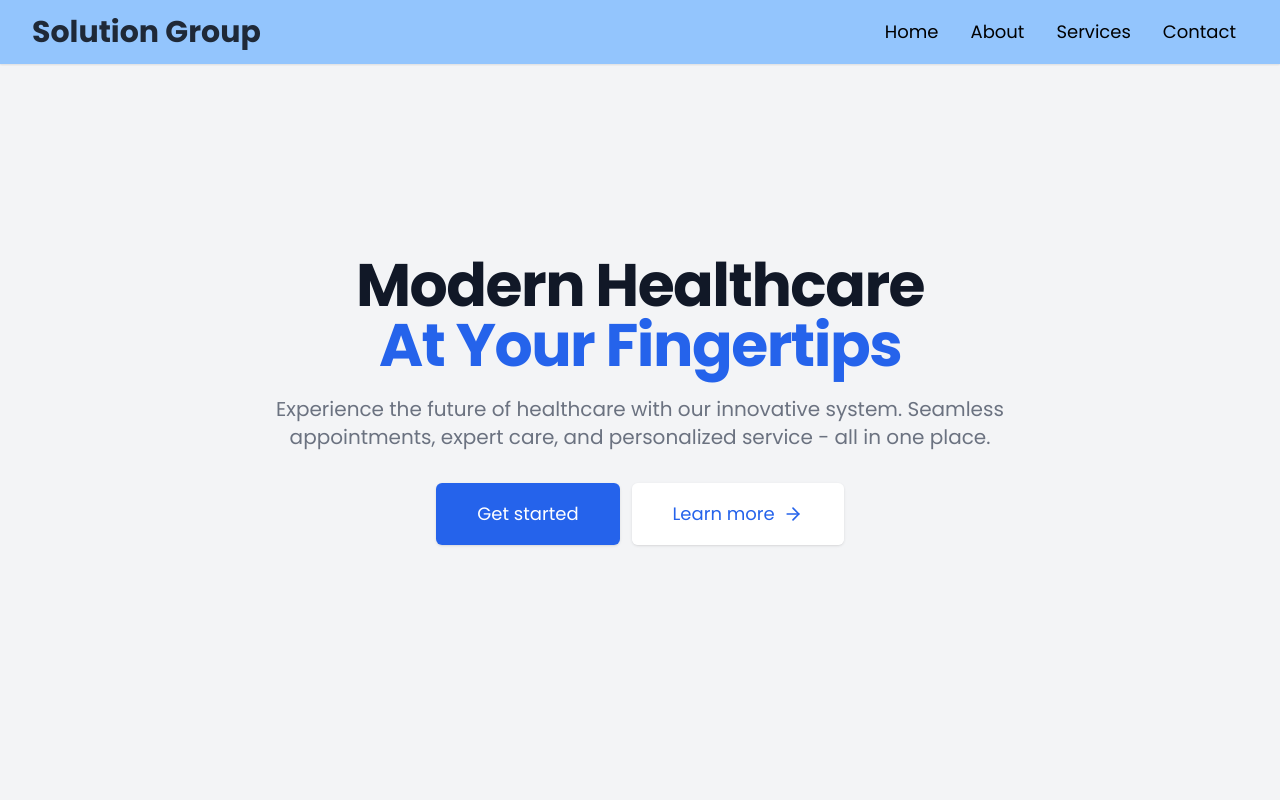
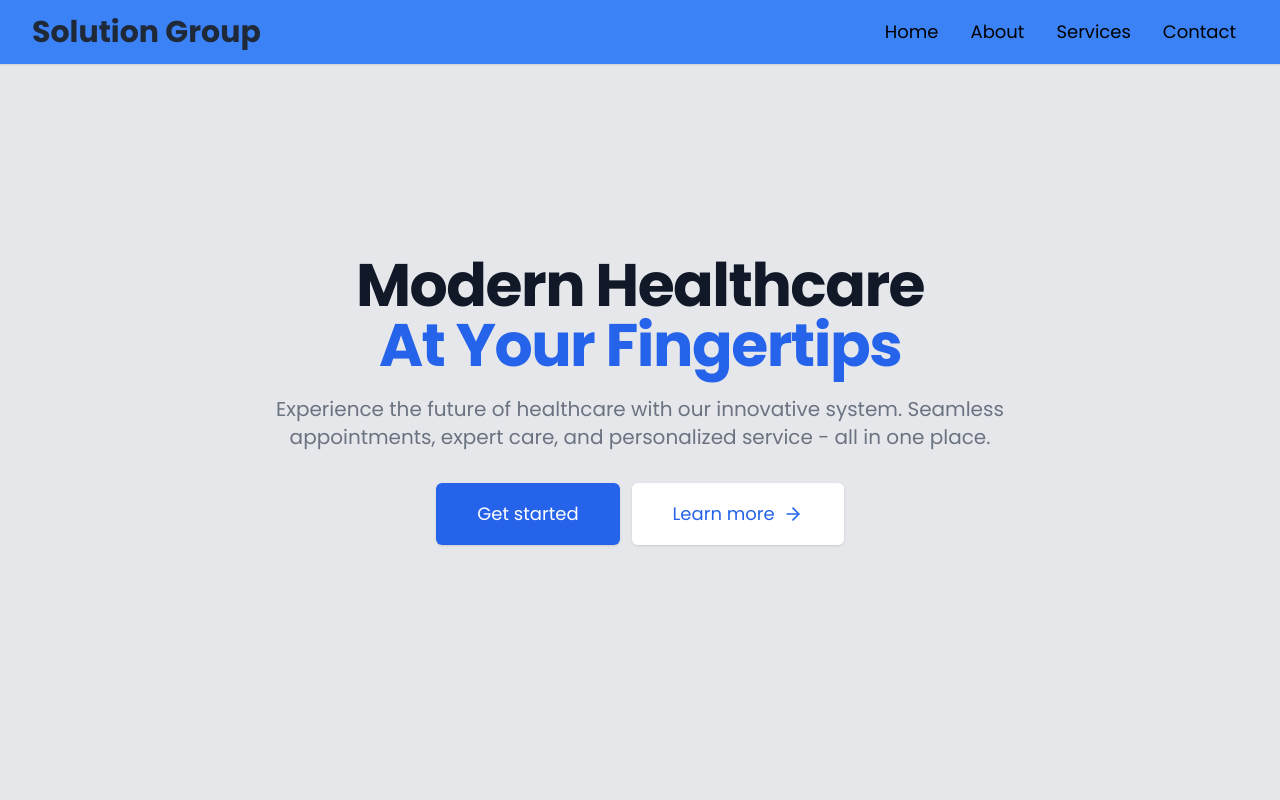
Before and after one commit to SmeyDV/Solution_landing_page, a Next.js app: page / in a window 1280 px wide. Shown: the top 800 px of the page. Built offline with nearby package versions, Linux system fonts and the light colour scheme.

Commit message:
adjust color

```diff
--- a/components/Hero.js
+++ b/components/Hero.js
@@ -8,7 +8,7 @@ const Hero = () => {
   }, []);
 
   return (
-    <div className="bg-gray-100 min-h-screen flex items-center justify-center">
+    <div className="bg-gray-200 min-h-screen flex items-center justify-center">
       <div className="max-w-6xl mx-auto px-4 sm:px-6 lg:px-8">
         <div className="text-center">
           <h1
--- a/components/NavBar.js
+++ b/components/NavBar.js
@@ -9,7 +9,7 @@ const NavBar = () => {
   };
 
   return (
-    <nav className="bg-blue-300 shadow-sm fixed w-full z-10">
+    <nav className="bg-blue-500 shadow-sm fixed w-full z-10">
       <div className="max-w-7xl mx-auto px-4 sm:px-6 lg:px-8">
         <div className="flex justify-between items-center h-16">
           <div className="flex-shrink-0">
```
